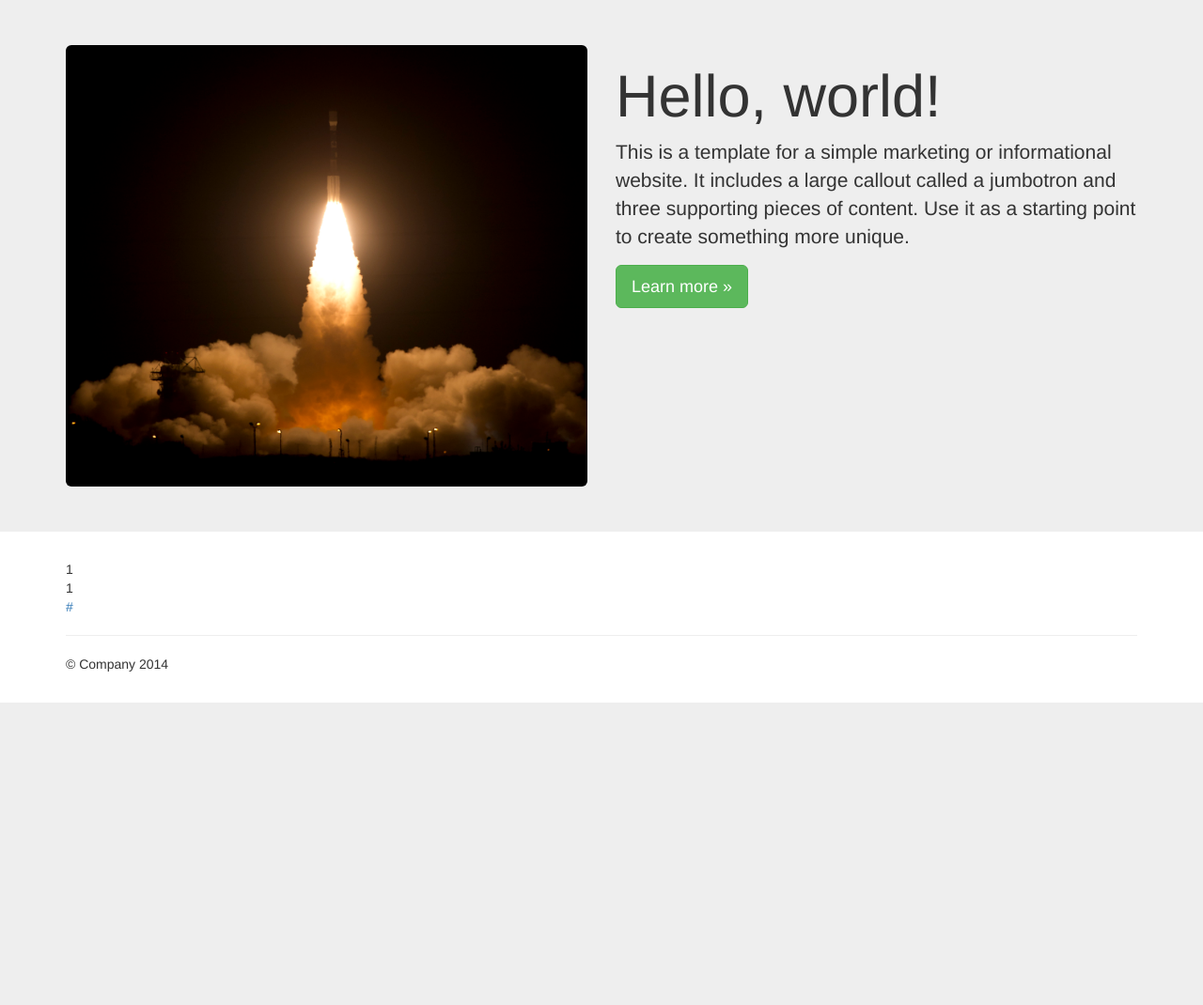
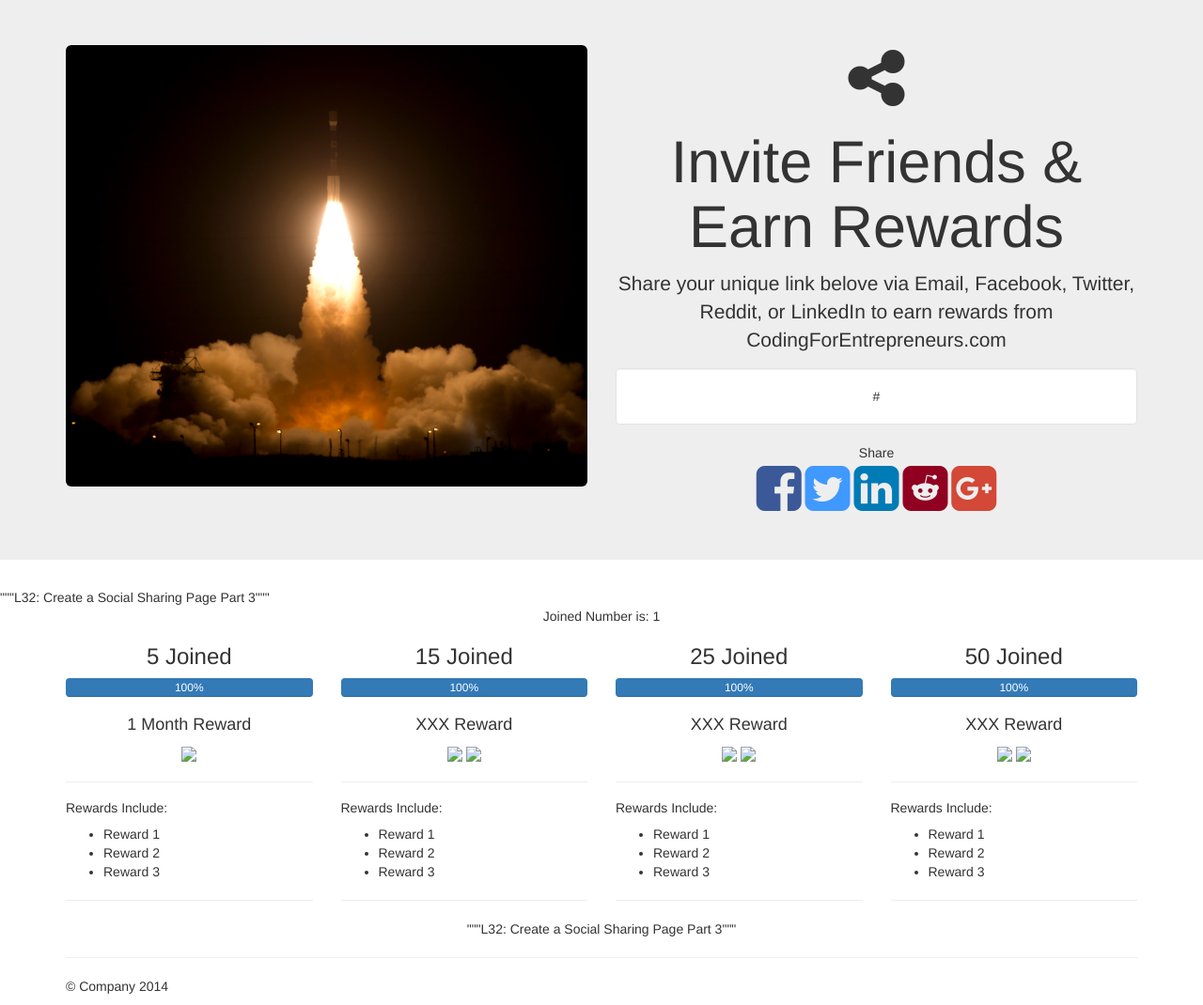
Before and after one commit to ArchAiA/lwc, a Django app: template templates/share.html in a window 1280 px wide. Shown: the part 52-1122 px from the top of the page at 94% size. Before the commit the page ends 800 px from the top, so only its background shows below. Run offline with Django 3.2, Linux system fonts and the light colour scheme; the template is opened without the code that fills it: most values are stand-ins (such as "Sample title", 1, 10 or a date in 2020); parts of the project's set-up code (start-up, migrations or seed data) failed here and were passed over; some libraries are stand-ins or nearby versions.

Commit message:
Finished L32

```diff
--- a/templates/base.html
+++ b/templates/base.html
@@ -25,6 +25,7 @@
     <link href="http://getbootstrap.com/examples/jumbotron/jumbotron.css" rel="stylesheet">
     -->
     <link href="{%static 'css/jumbotron.css' %}" rel="stylesheet">
+    <link href="https://maxcdn.bootstrapcdn.com/font-awesome/4.4.0/css/font-awesome.min.css" rel="stylesheet">
 
 
     <style>
--- a/templates/share.html
+++ b/templates/share.html
@@ -7,10 +7,20 @@
 <div class="jumbotron">
 	<div class="container">
 		<div class='row'>
-		<div class='col-md-6 pull-right' >
-			 <h1>Hello, world!</h1>
-	    	<p>This is a template for a simple marketing or informational website. It includes a large callout called a jumbotron and three supporting pieces of content. Use it as a starting point to create something more unique.</p>
-		    <p><a class="btn btn-success btn-lg" href="#" role="button">Learn more &raquo;</a></p>
+		<div class='col-md-6 pull-right' style='text-align:center;'>
+		<i class="fa fa-share-alt fa-5x"></i><br />
+			 <h1>Invite Friends &amp; Earn Rewards</h1>
+	    	<p>Share your unique link belove via Email, Facebook, Twitter, Reddit, or
+	    	LinkedIn to earn rewards from CodingForEntrepreneurs.com</p>
+	    	<div class="well" style="background-color:white;">{{ref_url}}</div>
+	    	Share<br/>
+
+	    	<i class="fa fa-facebook-square fa-4x" style="color:#3B5998;"></i>
+	    	<i class="fa fa-twitter-square fa-4x" style="color:#4099FF;"></i>
+	    	<i class="fa fa-linkedin-square fa-4x" style="color:#007BB6;"></i>
+	    	<i class="fa fa-reddit-square fa-4x" style="color:#900020;"></i>
+	    	<i class="fa fa-google-plus-square fa-4x" style="color:#D34836;"></i>
+
 		</div>
 
   	<div class='col-md-6 pull-left'>
@@ -23,17 +33,106 @@
 
 
 
+"""L32: Create a Social Sharing Page Part 3"""
+<div class='container' style="text-align:center;">
 
-<div class='container'>
 
-	{{ref_id}}
+	Joined Number is: {{count}}
 	<br />
 
-	{{count}}
-	<br />
 
-	<a href="{{ref_url}}">{{ref_url}}</a>
-	<br />
+	<div class="row">
+
+		<div class="col-sm-3">
+		<h3>5 Joined</h3>
+			<div class="progress">
+				<div class="progress-bar" role="progressbar" aria-valuenow="100" aria-valuemin="0" aria-valuemax="100" style="width: 100%;">
+				100%
+				</div>
+			</div>
+			<h4>1 Month Reward</h4>
+			<img src="https://cfe-static.s3.amazonaws.com/static/img/ico/apple-touch-icon-72-precomposed.png" />
+			<hr/>
+			<span style="text-align:left;">
+				<h5>Rewards Include:</h5>
+					<ul>
+						<li>Reward 1</li>
+						<li>Reward 2</li>
+						<li>Reward 3</li>
+					</ul>
+			</span>
+			<hr/>
+		</div>
+
+		<div class="col-sm-3">
+		<h3>15 Joined</h3>
+			<div class="progress">
+				<div class="progress-bar" role="progressbar" aria-valuenow="100" aria-valuemin="0" aria-valuemax="100" style="width: 100%;">
+				100%
+				</div>
+			</div>
+			<h4>XXX Reward</h4>
+				<img src="https://cfe-static.s3.amazonaws.com/static/img/ico/apple-touch-icon-72-precomposed.png" />
+				<img src="https://cfe-static.s3.amazonaws.com/static/img/ico/apple-touch-icon-72-precomposed.png" />
+			<hr/>
+			<span style="text-align:left;">
+				<h5>Rewards Include:</h5>
+					<ul>
+						<li>Reward 1</li>
+						<li>Reward 2</li>
+						<li>Reward 3</li>
+					</ul>
+			</span>
+			<hr/>
+		</div>
+
+		<div class="col-sm-3">
+		<h3>25 Joined</h3>
+			<div class="progress">
+				<div class="progress-bar" role="progressbar" aria-valuenow="100" aria-valuemin="0" aria-valuemax="100" style="width: 100%;">
+				100%
+				</div>
+			</div>
+			<h4>XXX Reward</h4>
+				<img src="https://cfe-static.s3.amazonaws.com/static/img/ico/apple-touch-icon-72-precomposed.png" />
+				<img src="https://cfe-static.s3.amazonaws.com/static/img/ico/apple-touch-icon-72-precomposed.png" />
+			<hr/>
+			<span style="text-align:left;">
+				<h5>Rewards Include:</h5>
+					<ul>
+						<li>Reward 1</li>
+						<li>Reward 2</li>
+						<li>Reward 3</li>
+					</ul>
+			</span>
+			<hr/>
+		</div>
+
+		<div class="col-sm-3">
+		<h3>50 Joined</h3>
+			<div class="progress">
+				<div class="progress-bar" role="progressbar" aria-valuenow="100" aria-valuemin="0" aria-valuemax="100" style="width: 100%;">
+				100%
+				</div>
+			</div>
+			<h4>XXX Reward</h4>
+				<img src="https://cfe-static.s3.amazonaws.com/static/img/ico/apple-touch-icon-72-precomposed.png" />
+				<img src="https://cfe-static.s3.amazonaws.com/static/img/ico/apple-touch-icon-72-precomposed.png" />
+			<hr/>
+			<span style="text-align:left;">
+				<h5>Rewards Include:</h5>
+					<ul>
+						<li>Reward 1</li>
+						<li>Reward 2</li>
+						<li>Reward 3</li>
+					</ul>
+			</span>
+			<hr/>
+		</div>
+	</div>
+"""L32: Create a Social Sharing Page Part 3"""
+
+
 
 </div>
 
```
Also changed, not shown: db.sqlite3.
